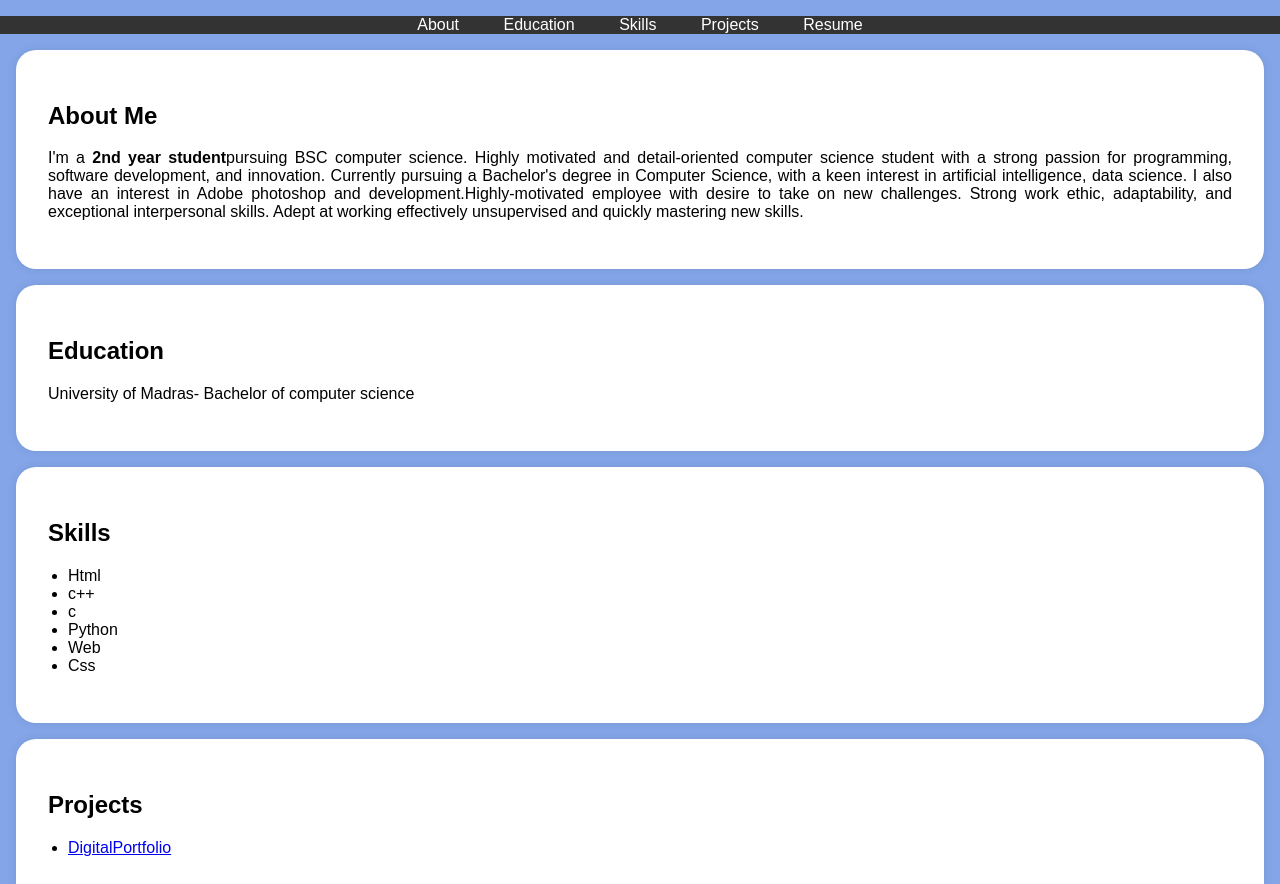
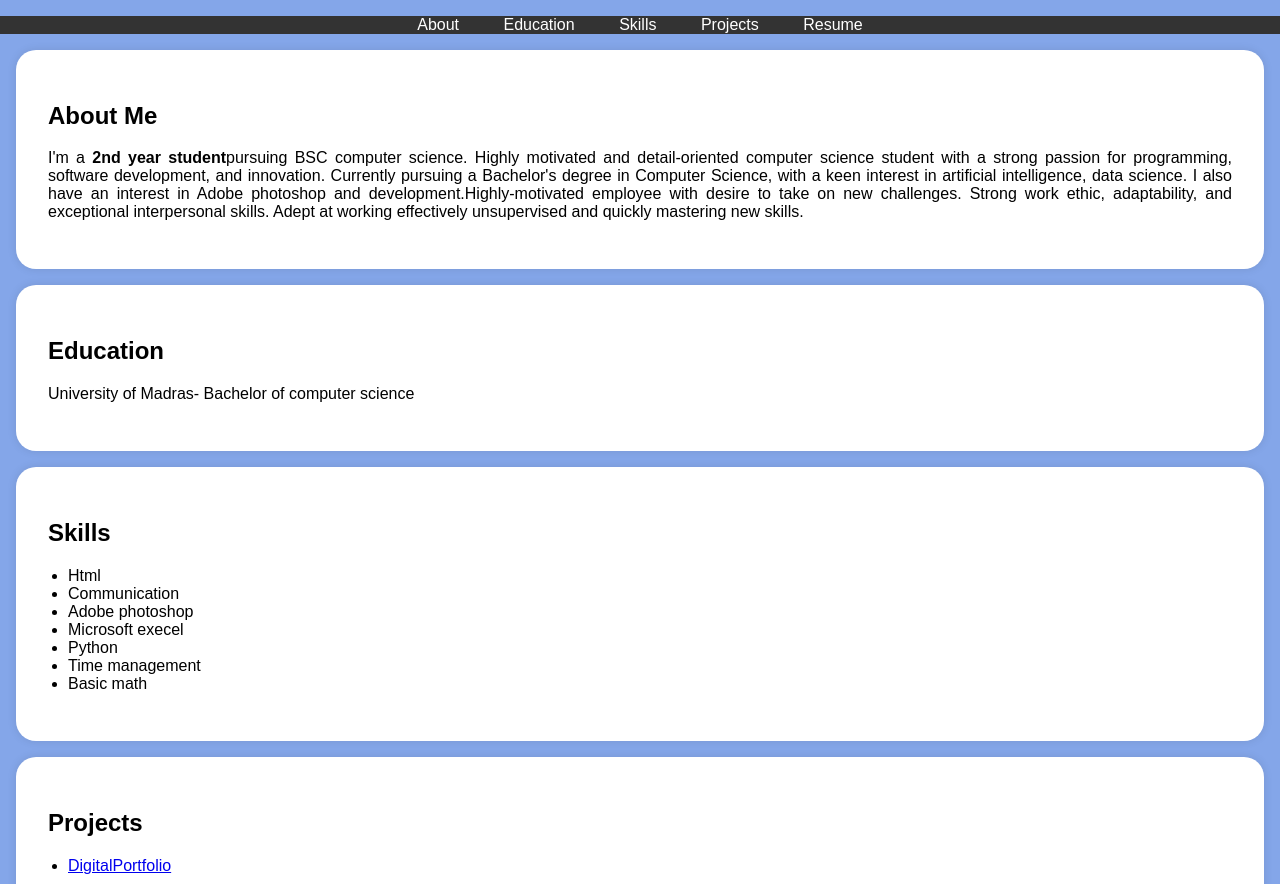
Before and after one commit to Priyadharshini256/DigitalPortfolio-, a plain HTML site: page index.html in a window 1280 px wide. Shown: the part 197-1081 px from the top of the page. Drawn offline with Linux system fonts and the light colour scheme.

Commit message:
Update index.html

```diff
--- a/index.html
+++ b/index.html
@@ -136,11 +136,12 @@ development.Highly-motivated employee with desire to take on new challenges. Str
             <h2>Skills</h2>
             <ul>
                 <li>Html</li>
-                <li>c++</li>
-                <li>c</li>
+                <li>Communication</li>
+                <li>Adobe photoshop</li>
+                <li>Microsoft execel</li>
                 <li>Python</li>
-                <li>Web</li>
-                <li>Css</li>
+                <li>Time management</li>
+                <li>Basic math</li>
             </ul>
         </div>
     </section>
```
